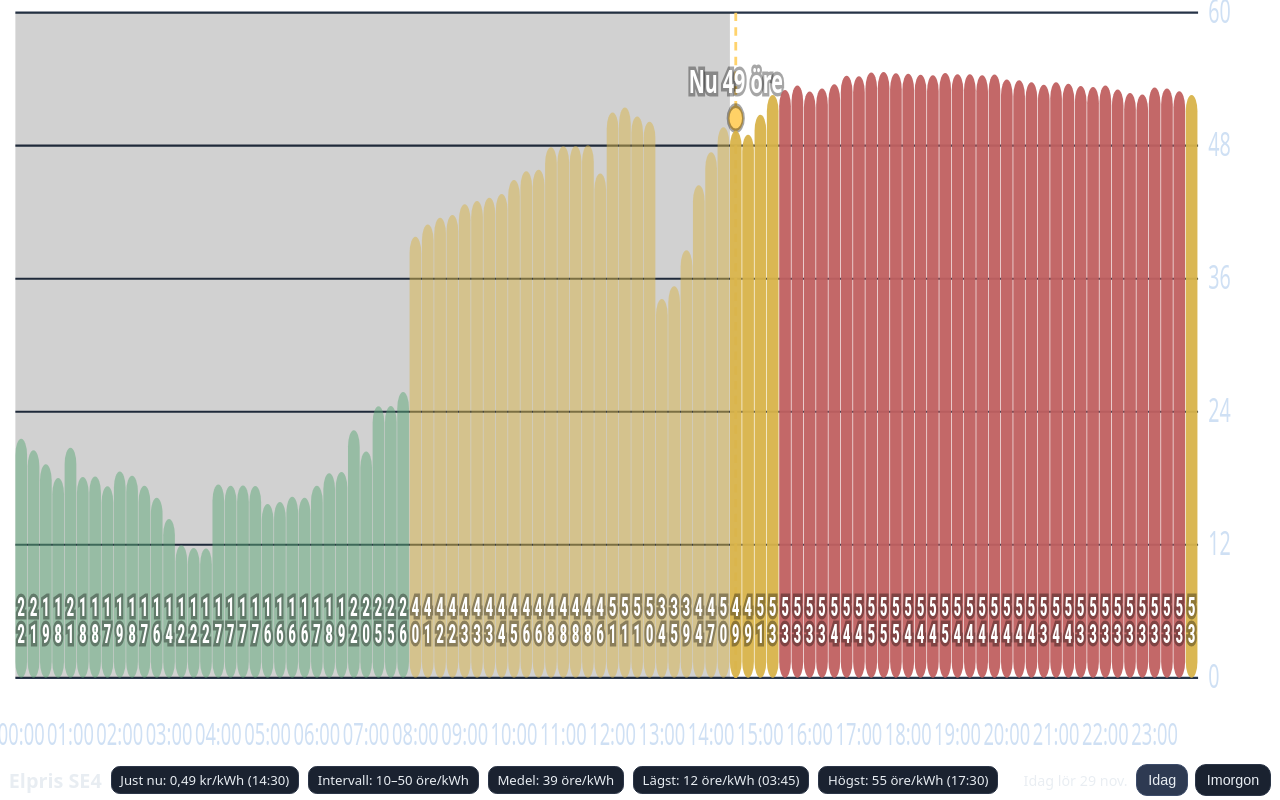
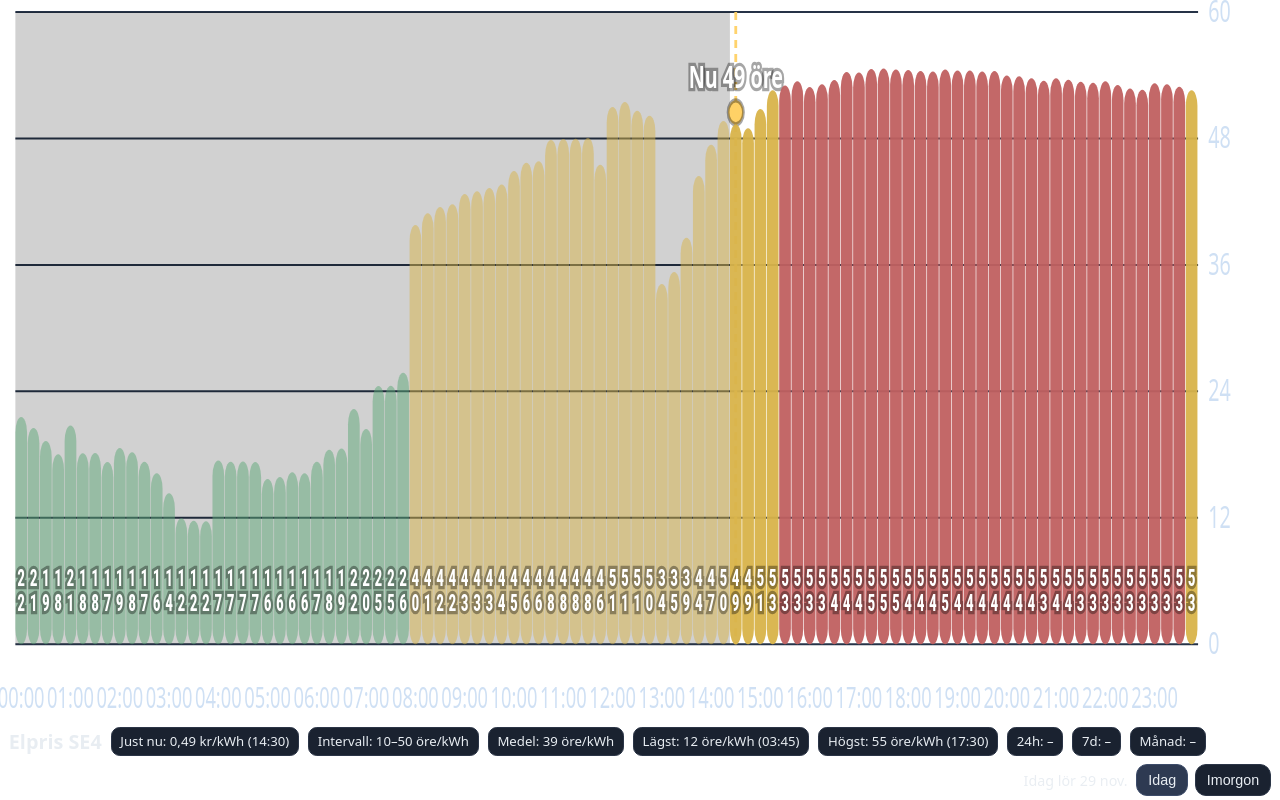
Before and after one commit to BennyTheCop-HazeTaze/elpris-se4, a plain HTML site: page index.html in a window 1280 px wide. Drawn offline with Linux system fonts and the light colour scheme.

Commit message:
Update index.html

```diff
--- a/index.html
+++ b/index.html
@@ -47,11 +47,16 @@
   </div>
   <div class="footer">
     <div class="title">Elpris SE4</div>
-    <span id="liveNow" class="badge">Just nu: –</span>
+    <span id="liveNow"  class="badge">Just nu: –</span>
     <span id="statRange" class="badge">–</span>
     <span id="statAvg"   class="badge">–</span>
     <span id="statLow"   class="badge">–</span>
     <span id="statHigh"  class="badge">–</span>
+    <!-- NYA BADGES: kostnad / förbrukning -->
+    <span id="stat24h"   class="badge">24h: –</span>
+    <span id="stat7d"    class="badge">7d: –</span>
+    <span id="statMonth" class="badge">Månad: –</span>
+
     <div class="meta" id="stamp">–</div>
     <div class="group">
       <button class="btn" id="btnToday">Idag</button>
@@ -65,6 +70,7 @@
   const TZ="Europe/Stockholm", VAT=1.25, $=s=>document.querySelector(s);
   const chart=$("#chart");
   const statRange=$("#statRange"), statAvg=$("#statAvg"), statLow=$("#statLow"), statHigh=$("#statHigh"), stamp=$("#stamp"), liveNow=$("#liveNow");
+  const stat24h=$("#stat24h"), stat7d=$("#stat7d"), statMonth=$("#statMonth");
   const btnToday=$("#btnToday"), btnTomorrow=$("#btnTomorrow");
 
   new ResizeObserver(es=>{
@@ -75,11 +81,17 @@
   }).observe(document.querySelector('#wrap'));
 
   const bust=()=>`?v=${Date.now()}`;
-  const URL_TODAY="./data/today.json"+bust(), URL_TOMORROW="./data/tomorrow.json"+bust();
+  const URL_TODAY   ="./data/today.json"   + bust();
+  const URL_TOMORROW="./data/tomorrow.json"+ bust();
+  const URL_STATS   ="./data/stats.json"   + bust();
 
   let rowsToday=null, rowsTomorrow=null;
 
-  async function fetchJson(u){ const r=await fetch(u,{cache:'no-store'}); if(!r.ok) throw new Error(r.status); return r.json(); }
+  async function fetchJson(u){
+    const r=await fetch(u,{cache:'no-store'});
+    if(!r.ok) throw new Error(r.status);
+    return r.json();
+  }
 
   function toSeries(rows){
     return rows.map(r=>{
@@ -89,6 +101,7 @@
       return {ts,te,value,label};
     });
   }
+
   function computeLevels(series){
     const arr=series.map(d=>d.value).slice().sort((a,b)=>a-b);
     const t33=arr[Math.floor((arr.length-1)*0.33)], t66=arr[Math.floor((arr.length-1)*0.66)];
@@ -97,9 +110,13 @@
       else d.level=(d.value<=t33)?"green":(d.value<=t66)?"yellow":"red";
     });
   }
-  const nf0=new Intl.NumberFormat('sv-SE',{maximumFractionDigits:0});
-  const nf2=new Intl.NumberFormat('sv-SE',{minimumFractionDigits:2,maximumFractionDigits:2});
-  const fmt0=n=>nf0.format(n), fmt10=n=>nf0.format(Math.round(n/10)*10);
+
+  const nf0 = new Intl.NumberFormat('sv-SE',{maximumFractionDigits:0});
+  const nf2 = new Intl.NumberFormat('sv-SE',{minimumFractionDigits:2,maximumFractionDigits:2});
+  const nfKwh   = new Intl.NumberFormat('sv-SE',{minimumFractionDigits:1,maximumFractionDigits:1});
+  const nfMoney = new Intl.NumberFormat('sv-SE',{minimumFractionDigits:0,maximumFractionDigits:0});
+  const fmt0  = n=>nf0.format(n);
+  const fmt10 = n=>nf0.format(Math.round(n/10)*10);
 
   function renderStats(series){
     const v=series.map(d=>d.value), lo=Math.min(...v), hi=Math.max(...v), avg=v.reduce((a,b)=>a+b,0)/v.length;
@@ -110,9 +127,34 @@
     statLow.textContent  =`Lägst: ${fmt0(lo)} öre/kWh (${tf(series[iLo])})`;
     statHigh.textContent =`Högst: ${fmt0(hi)} öre/kWh (${tf(series[iHi])})`;
   }
+
   function stampDate(isToday){
     const f=new Intl.DateTimeFormat('sv-SE',{weekday:'short',day:'2-digit',month:'short'});
     stamp.textContent=(isToday?"Idag ":"Imorgon ")+f.format(isToday?new Date():new Date(Date.now()+86400000));
+  }
+
+  // --- NY: rendera stats.json till badges 24h / 7d / månad ---
+  function renderCostBadges(stats){
+    // default: visa bara streck
+    const setEmpty = () => {
+      stat24h.textContent   = "24h: –";
+      stat7d.textContent    = "7d: –";
+      statMonth.textContent = "Månad: –";
+    };
+    if(!stats){
+      setEmpty();
+      return;
+    }
+    const makeLine = (obj,label)=>{
+      if(!obj || obj.currency==null || (obj.kwh===0 && obj.cost===0)){
+        return `${label}: –`;
+      }
+      const cur = obj.currency === "SEK" ? "kr" : obj.currency;
+      return `${label}: ${nfKwh.format(obj.kwh)} kWh / ${nfMoney.format(obj.cost)} ${cur}`;
+    };
+    stat24h.textContent   = makeLine(stats.last24h,"24h");
+    stat7d.textContent    = makeLine(stats.last7d,"7d");
+    statMonth.textContent = makeLine(stats.thisMonth,"Månad");
   }
 
   function drawFullDay(series){
@@ -183,7 +225,6 @@
     const isQuarter = n>48;
     let every=1; if(barW<28) every=2; if(barW<20) every=3; if(barW<15) every=4;
 
-    // ---- UPPIFRÅN OCH NED VERSION ----
     function drawStackedDigits(xCenter, yTop, height, value, minFont){
       let str = String(Math.round(value));
       const neg = str[0]==='-' || str[0]==='−';
@@ -249,17 +290,33 @@
   }
 
   async function init(){
-    try{ rowsToday=await fetchJson(URL_TODAY);}catch{ rowsToday=[]; }
-    try{ rowsTomorrow=await fetchJson(URL_TOMORROW);}catch{ rowsTomorrow=null; }
+    try{ rowsToday   = await fetchJson(URL_TODAY);    }catch{ rowsToday=[]; }
+    try{ rowsTomorrow= await fetchJson(URL_TOMORROW);}catch{ rowsTomorrow=null; }
+    let stats = null;
+    try{ stats = await fetchJson(URL_STATS); }catch{ stats = null; }
+
+    renderCostBadges(stats);
+
     btnTomorrow.disabled = !(rowsTomorrow && rowsTomorrow.length);
     btnToday.classList.add("active");
+    btnTomorrow.classList.remove("active");
     renderAll(rowsToday,true);
   }
 
-  btnToday.onclick =()=>{ btnToday.classList.add("active"); btnTomorrow.classList.remove("active"); renderAll(rowsToday,true); };
-  btnTomorrow.onclick=()=>{ if(btnTomorrow.disabled) return; btnTomorrow.classList.add("active"); btnToday.classList.remove("active"); renderAll(rowsTomorrow,false); };
+  btnToday.onclick =()=>{
+    btnToday.classList.add("active");
+    btnTomorrow.classList.remove("active");
+    renderAll(rowsToday,true);
+  };
+  btnTomorrow.onclick=()=>{
+    if(btnTomorrow.disabled) return;
+    btnTomorrow.classList.add("active");
+    btnToday.classList.remove("active");
+    renderAll(rowsTomorrow,false);
+  };
 
   init();
+  // pris + stats kan uppdateras i bakgrunden var 30:e minut
   setInterval(init, 30*60*1000);
 })();
 </script>
```
